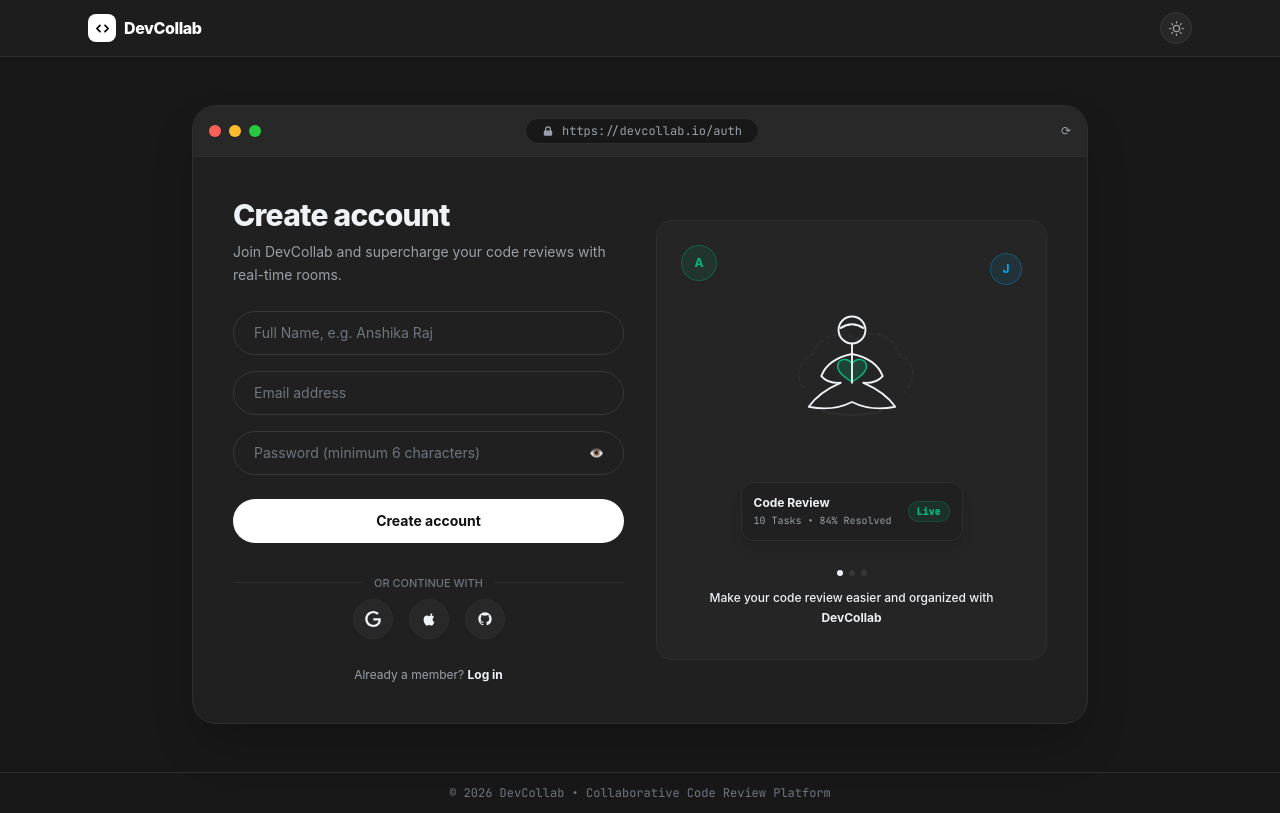
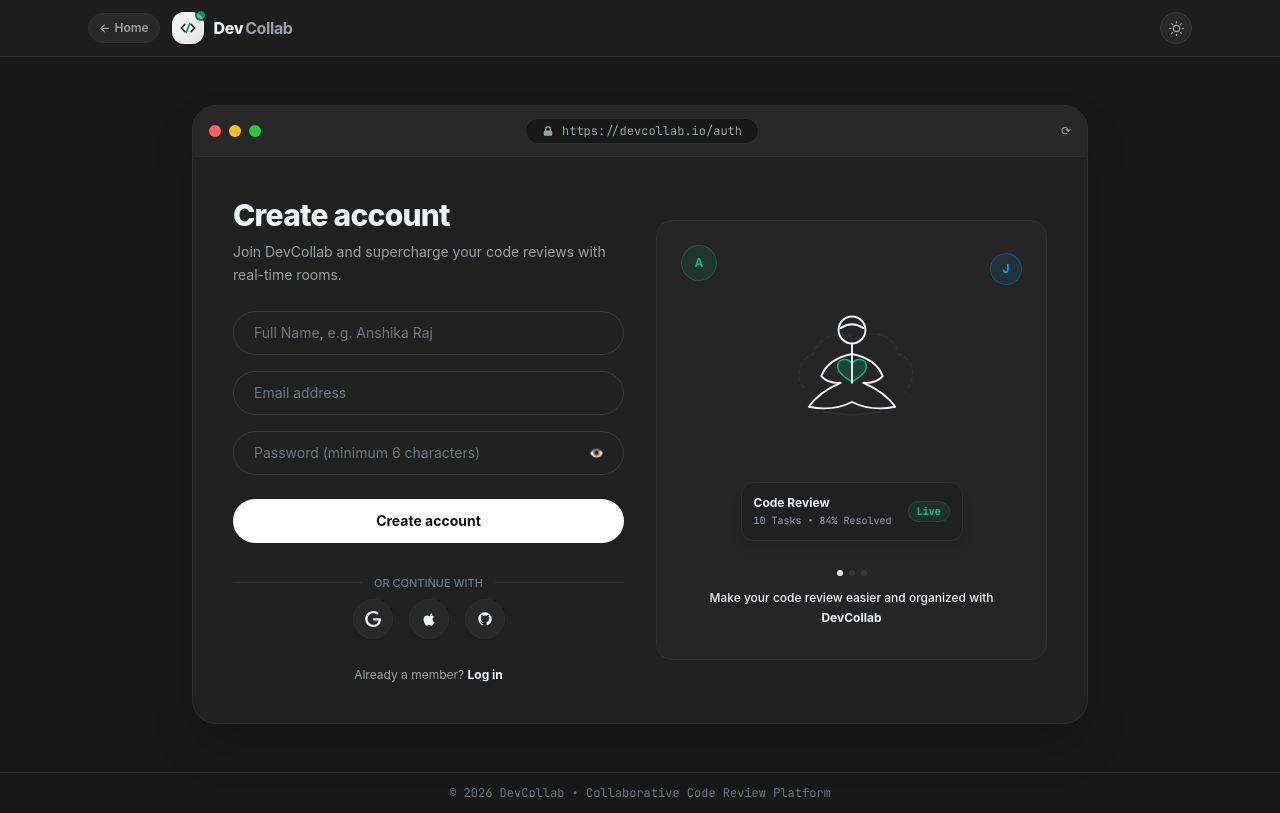
Before and after one commit to anshikaraj08/DevCollab, a React (Vite) app in the folder frontend/: page /register in a window 1280 px wide. Built offline with nearby package versions, Linux system fonts and the light colour scheme; no server answers.

Commit message:
feat: new premium DevCollab logo, back buttons, and dedicated home/dashboard navigation

```diff
--- a/frontend/src/components/Logo.jsx
+++ b/frontend/src/components/Logo.jsx
@@ -1,26 +1,61 @@
-export default function Logo({ size = "md" }) {
-  const textSize = { sm: "text-xs sm:text-sm", md: "text-sm sm:text-base", lg: "text-lg sm:text-xl" }[size];
-  const iconSize = { sm: 12, md: 15, lg: 20 }[size];
-  const wrapSize = { sm: "w-6 h-6", md: "w-7 h-7", lg: "w-9 h-9" }[size];
+export default function Logo({ size = "md", showText = true }) {
+  const textSize = {
+    sm: "text-xs sm:text-sm",
+    md: "text-sm sm:text-base",
+    lg: "text-lg sm:text-xl",
+  }[size];
+
+  const wrapSize = {
+    sm: "size-6.5 rounded-lg",
+    md: "size-8 rounded-xl",
+    lg: "size-10 rounded-2xl",
+  }[size];
+
+  const iconSize = {
+    sm: 16,
+    md: 20,
+    lg: 24,
+  }[size];
 
   return (
-    <span className={`inline-flex items-center gap-2 font-extrabold tracking-tight ${textSize} text-neutral-900 dark:text-white select-none`}>
-      <span className={`flex items-center justify-center ${wrapSize} rounded-lg bg-black text-white dark:bg-white dark:text-black shadow-xs`}>
+    <span className={`inline-flex items-center gap-2.5 font-sans select-none tracking-tight ${textSize}`}>
+      {/* ── Modern App Icon Mark ── */}
+      <span
+        className={`relative inline-flex items-center justify-center ${wrapSize} bg-gradient-to-br from-neutral-900 to-neutral-800 text-white dark:from-neutral-100 dark:to-neutral-200 dark:text-neutral-900 shadow-sm border border-neutral-700/30 dark:border-white/20 shrink-0 transition-transform duration-200 group-hover:scale-105`}
+      >
         <svg
-          viewBox="0 0 24 24"
+          viewBox="0 0 32 32"
           width={iconSize}
           height={iconSize}
           fill="none"
           stroke="currentColor"
-          strokeWidth="2.8"
+          strokeWidth="2.6"
           strokeLinecap="round"
           strokeLinejoin="round"
         >
-          <path d="M8 7l-5 5 5 5" />
-          <path d="M16 7l5 5-5 5" />
+          {/* Left bracket */}
+          <path d="M11 10 L5.5 16 L11 22" />
+          {/* Right bracket */}
+          <path d="M21 10 L26.5 16 L21 22" />
+          {/* Collaborative slash bridge with emerald pulse in dark / cyan in light */}
+          <path
+            d="M18.5 9.5 L13.5 22.5"
+            className="stroke-emerald-400 dark:stroke-emerald-600"
+            strokeWidth="2.8"
+          />
         </svg>
+
+        {/* Micro Live Sync Dot on Top Corner */}
+        <span className="absolute -top-0.5 -right-0.5 size-2 rounded-full bg-emerald-500 ring-2 ring-canvas animate-pulse" />
       </span>
-      <span>DevCollab</span>
+
+      {/* ── Brand Typography ── */}
+      {showText && (
+        <span className="font-extrabold tracking-tight text-fg flex items-baseline">
+          <span>Dev</span>
+          <span className="text-muted font-bold ml-0.5">Collab</span>
+        </span>
+      )}
     </span>
   );
 }
--- a/frontend/src/components/layout/AppLayout.jsx
+++ b/frontend/src/components/layout/AppLayout.jsx
@@ -1,32 +1,83 @@
 import { useContext } from "react";
-import { Link, Outlet } from "react-router-dom";
+import { Link, Outlet, useNavigate, useLocation } from "react-router-dom";
 import Logo from "../Logo";
 import ThemeToggle from "../ThemeToggle";
 import PageContainer from "./PageContainer";
 import Avatar from "../ui/Avatar";
 import { UserContext } from "../../context/user.context";
 import { useLogout } from "../../hooks/useLogout";
+import { cn } from "../../lib/cn";
 
-// Clean, organized app header with only working elements
 export default function AppLayout() {
   const { user } = useContext(UserContext);
   const logout = useLogout();
+  const navigate = useNavigate();
+  const location = useLocation();
+
+  const isHome = location.pathname === "/";
+  const isDashboard = location.pathname === "/dashboard";
 
   return (
     <div className="flex min-h-screen flex-col bg-canvas text-fg transition-colors">
       <header className="sticky top-0 z-30 border-b border-line bg-surface/85 backdrop-blur-md">
-        <PageContainer className="flex h-14 items-center justify-between">
-          {/* Left: Brand Logo */}
-          <Link to="/dashboard" aria-label="DevCollab Workspaces" className="flex items-center">
-            <Logo />
-          </Link>
+        <PageContainer className="flex h-14 items-center justify-between gap-4">
+
+          {/* Left: Back button + Brand Logo */}
+          <div className="flex items-center gap-3">
+            <button
+              type="button"
+              onClick={() => navigate(-1)}
+              title="Go back to previous page"
+              className="flex items-center gap-1 px-2.5 py-1.5 rounded-full text-xs font-semibold text-muted hover:text-fg border border-line bg-surface-2 hover:bg-surface transition cursor-pointer"
+            >
+              <span>←</span>
+              <span className="hidden sm:inline">Back</span>
+            </button>
+
+            <Link to="/dashboard" aria-label="DevCollab Workspaces" className="flex items-center group">
+              <Logo />
+            </Link>
+          </div>
+
+          {/* Center: Home & Dashboard Navigation */}
+          <nav className="flex items-center gap-1.5 sm:gap-2">
+            <Link
+              to="/"
+              className={cn(
+                "flex items-center gap-1.5 px-3 py-1.5 rounded-full text-xs font-semibold transition cursor-pointer border",
+                isHome
+                  ? "bg-fg text-canvas border-fg"
+                  : "bg-surface-2/70 text-muted border-line hover:text-fg hover:border-fg/30 hover:bg-surface-2"
+              )}
+            >
+              <svg className="size-3.5" viewBox="0 0 20 20" fill="currentColor">
+                <path d="M10.707 2.293a1 1 0 00-1.414 0l-7 7a1 1 0 001.414 1.414L4 10.414V17a1 1 0 001 1h2a1 1 0 001-1v-2a1 1 0 011-1h2a1 1 0 011 1v2a1 1 0 001 1h2a1 1 0 001-1v-6.586l.293.293a1 1 0 001.414-1.414l-7-7z" />
+              </svg>
+              <span>Home</span>
+            </Link>
+
+            <Link
+              to="/dashboard"
+              className={cn(
+                "flex items-center gap-1.5 px-3 py-1.5 rounded-full text-xs font-semibold transition cursor-pointer border",
+                isDashboard
+                  ? "bg-fg text-canvas border-fg"
+                  : "bg-surface-2/70 text-muted border-line hover:text-fg hover:border-fg/30 hover:bg-surface-2"
+              )}
+            >
+              <svg className="size-3.5" viewBox="0 0 20 20" fill="currentColor">
+                <path d="M4 3a2 2 0 00-2 2v10a2 2 0 002 2h12a2 2 0 002-2V5a2 2 0 00-2-2H4zm0 2h12v10H4V5zm2 2v2h8V7H6zm0 4v2h5v-2H6z" />
+              </svg>
+              <span>Dashboard</span>
+            </Link>
+          </nav>
 
           {/* Right: User info, logout, theme toggle */}
-          <div className="flex items-center gap-3 sm:gap-4">
+          <div className="flex items-center gap-3 sm:gap-4 shrink-0">
             {user && (
               <div className="flex items-center gap-2">
                 <Avatar name={user.name} size="sm" />
-                <span className="text-xs font-semibold text-fg hidden sm:inline">{user.name}</span>
+                <span className="text-xs font-semibold text-fg hidden md:inline">{user.name}</span>
               </div>
             )}
             <button
@@ -37,6 +88,7 @@ export default function AppLayout() {
             </button>
             <ThemeToggle />
           </div>
+
         </PageContainer>
       </header>
       <main className="flex-1">
--- a/frontend/src/components/layout/AuthLayout.jsx
+++ b/frontend/src/components/layout/AuthLayout.jsx
@@ -14,9 +14,19 @@ export default function AuthLayout({
       {/* ── Top Bar ── */}
       <header className="border-b border-line bg-surface/80 backdrop-blur-sm">
         <PageContainer className="flex h-14 items-center justify-between">
-          <Link to="/" aria-label="DevCollab Home">
-            <Logo />
-          </Link>
+          <div className="flex items-center gap-3">
+            <Link
+              to="/"
+              title="Back to home"
+              className="flex items-center gap-1 px-2.5 py-1.5 rounded-full text-xs font-semibold text-muted hover:text-fg border border-line bg-surface-2 hover:bg-surface transition cursor-pointer"
+            >
+              <span>←</span>
+              <span>Home</span>
+            </Link>
+            <Link to="/" aria-label="DevCollab Home" className="group">
+              <Logo />
+            </Link>
+          </div>
           <ThemeToggle />
         </PageContainer>
       </header>
--- a/frontend/src/screens/Room.jsx
+++ b/frontend/src/screens/Room.jsx
@@ -1,5 +1,5 @@
 import { useContext, useEffect, useRef, useState, useCallback } from "react";
-import { useParams, Link } from "react-router-dom";
+import { useParams, Link, useNavigate } from "react-router-dom";
 import Editor from "@monaco-editor/react";
 import { UserContext } from "../context/user.context";
 import { useTheme } from "../context/theme.context";
@@ -16,6 +16,7 @@ import CommentPanel from "../components/room/CommentPanel";
 import SnapshotModal from "../components/room/SnapshotModal";
 
 // ── Monaco custom dark theme ──────────────────────────────────────────────────
+
 const defineTheme = (monaco) => {
   try {
     monaco.editor.defineTheme("devcollab", {
@@ -43,6 +44,7 @@ const defineTheme = (monaco) => {
 
 export default function Room() {
   const { roomId } = useParams();
+  const navigate = useNavigate();
   const { user } = useContext(UserContext);
   const { theme } = useTheme();
   const isDark = theme === "dark";
@@ -294,12 +296,40 @@ export default function Room() {
     <div className="flex flex-col h-screen bg-canvas transition-colors">
       {/* ── Toolbar ─────────────────────────────────────────────────────────── */}
       <header className="flex items-center justify-between px-5 h-14 shrink-0 border-b border-line bg-surface/90 backdrop-blur-md">
-        {/* Left: Logo (links to /dashboard) + divider + title + language badge */}
-        <div className="flex items-center gap-3 min-w-0">
-          <Link to="/dashboard" title="Back to workspaces" className="flex items-center hover:opacity-85 transition">
-            <Logo size="sm" />
+        {/* Left: Back button + Logo + Home & Dashboard links + title + language badge */}
+        <div className="flex items-center gap-2 sm:gap-3 min-w-0">
+          <button
+            type="button"
+            onClick={() => navigate(-1)}
+            title="Go back to previous page"
+            className="flex items-center gap-1 px-2.5 py-1.5 rounded-full text-xs font-semibold text-muted hover:text-fg border border-line bg-surface-2 hover:bg-surface transition cursor-pointer shrink-0"
+          >
+            <span>←</span>
+            <span className="hidden sm:inline">Back</span>
+          </button>
+
+          <Link to="/dashboard" title="DevCollab Workspaces" className="flex items-center hover:opacity-85 transition shrink-0 group">
+            <Logo size="sm" showText={false} />
           </Link>
-          <span className="text-faint">/</span>
+
+          <div className="hidden lg:flex items-center gap-1 text-xs">
+            <Link
+              to="/"
+              className="px-2 py-1 rounded-md text-muted hover:text-fg hover:bg-surface-2 transition font-medium"
+            >
+              Home
+            </Link>
+            <span className="text-faint">/</span>
+            <Link
+              to="/dashboard"
+              className="px-2 py-1 rounded-md text-muted hover:text-fg hover:bg-surface-2 transition font-medium"
+            >
+              Dashboard
+            </Link>
+            <span className="text-faint">/</span>
+          </div>
+
+          <span className="text-faint lg:hidden">/</span>
           <h1 className="font-bold text-fg truncate text-xs sm:text-sm">{room.title}</h1>
           <LanguageBadge language={room.language} />
         </div>
```
Also changed, not shown: frontend/src/components/layout/MarketingLayout.jsx (+11 -2 lines).
